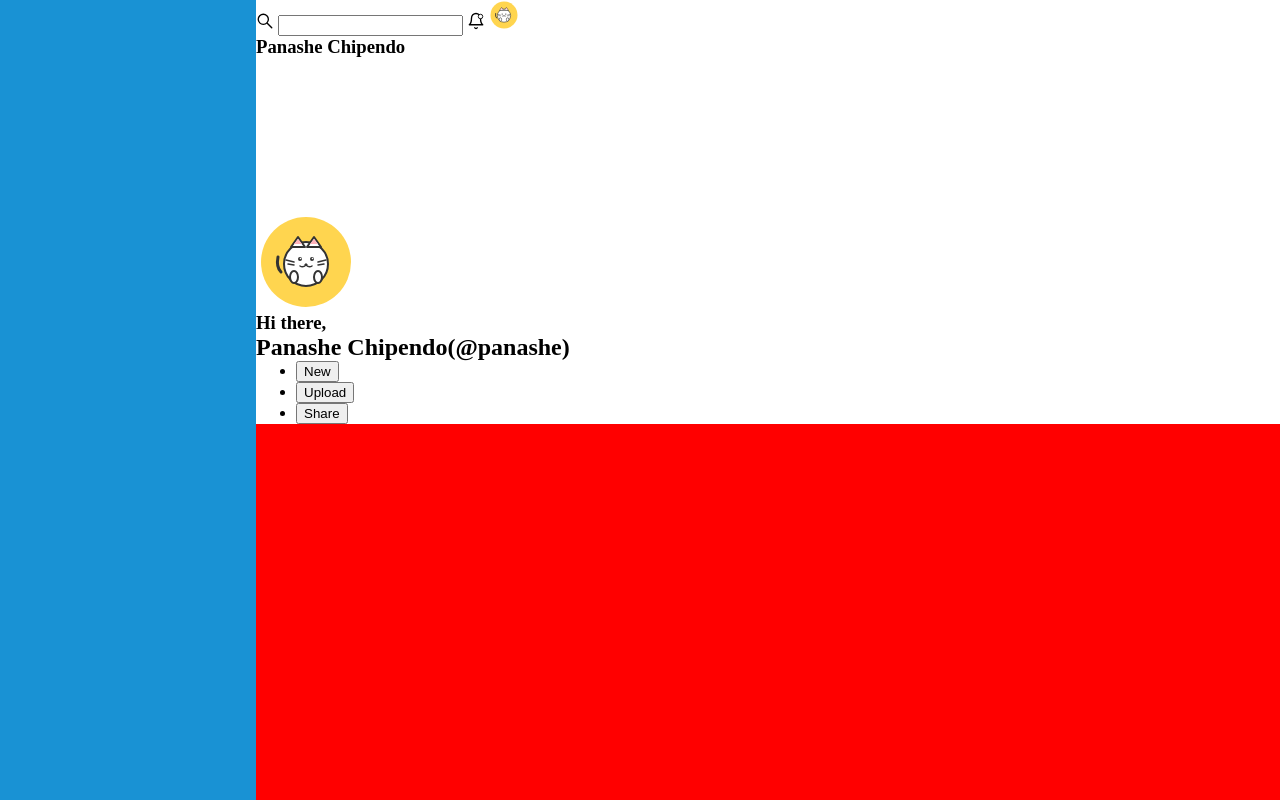
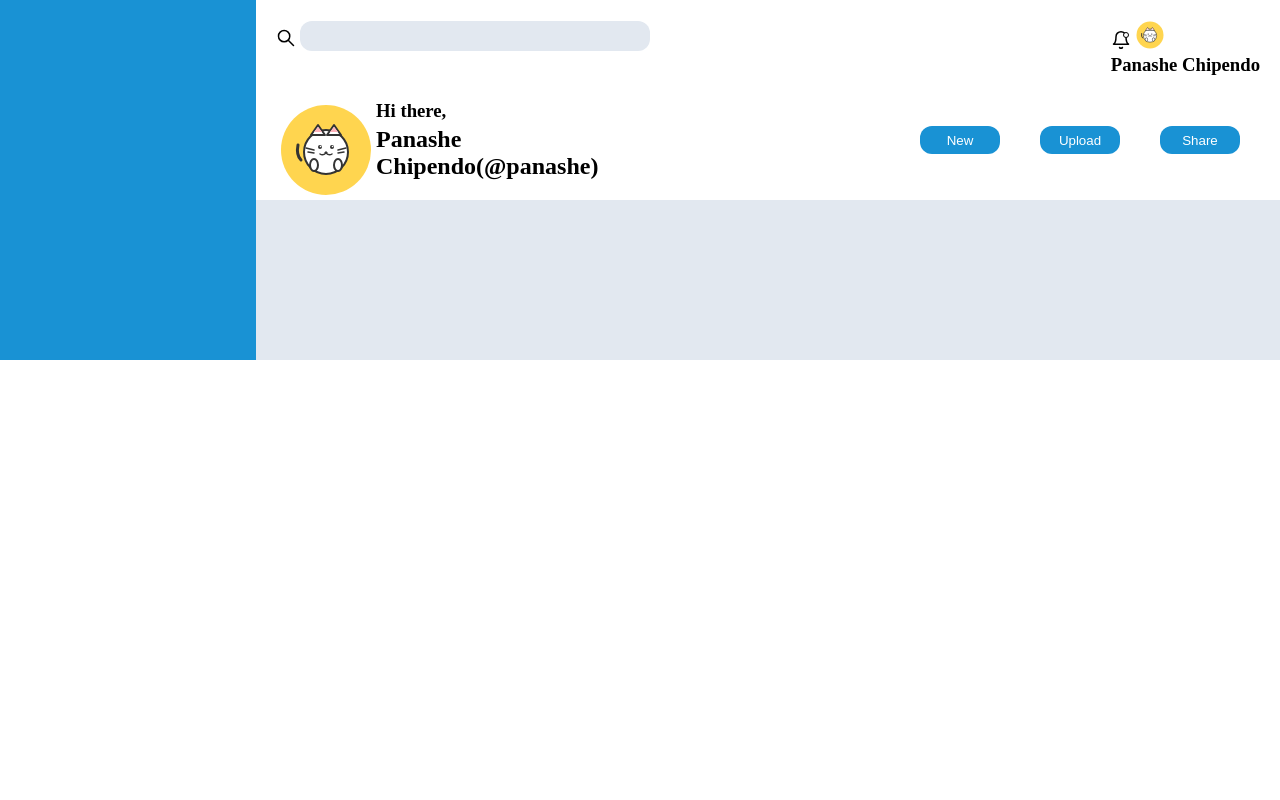
Before and after one commit to panashechipendo/TOP-Admin-Dashboard, a plain HTML site: page index.html in a window 1280 px wide. Shown: the top 800 px of the page. Drawn offline with Linux system fonts and the light colour scheme.

Commit message:
Styling Header Element

```diff
--- a/index.html
+++ b/index.html
@@ -9,19 +9,33 @@
     <div class="container">
       <div class="header">
         <div class="first">
-          <label for="search-bar"><img src="images/search_icon.svg" alt="search-icon" class="icon1"></label>
+          <div class="sear-area">
+            <label for="search-bar"
+              ><img
+                src="images/search_icon.svg"
+                alt="search-icon"
+                class="icon1"
+            /></label>
             <input type="search" id="search-bar" />
-          <a href=""><img src="images/notification_icon.svg" alt="notification-icon" class="icon1"></a>
-          <img src="images/cat_icon.svg" alt="user-icon" class="user-icon1">
+          </div>
+          <div class="user-inf">
+            <a href=""
+              ><img
+                src="images/notification_icon.svg"
+                alt="notification-icon"
+                class="icon2"
+            /></a>
+            <img src="images/cat_icon.svg" alt="user-icon" class="user-icon1" />
             <h3>Panashe Chipendo</h3>
+          </div>
         </div>
         <div class="second">
           <div class="name">
-                <img src="images/cat_icon.svg" alt="user-icon" class="user-icon2">
+            <img src="images/cat_icon.svg" alt="user-icon" class="user-icon2" />
             <h3>Hi there,</h3>
             <h2>Panashe Chipendo(@panashe)</h2>
           </div>
-          <ul>
+          <ul class="links">
             <li><button>New</button></li>
             <li><button>Upload</button></li>
             <li><button>Share</button></li>
--- a/style.css
+++ b/style.css
@@ -6,17 +6,82 @@
 :root {
   --main-color: #1992d4;
   --sub-color: #facc15;
+  --2nd-color: #e2e8f0;
 }
 
 .container {
   display: grid;
-    grid-template: 1fr 4fr / 1fr 4fr;
+  grid-template: 200px 80% / 1fr 4fr;
 }
 
 .header {
   grid-area: 1 / 2 / 2 / 3;
   display: grid;
-    grid-template: 1fr 1fr / 1fr
+  grid-template: 50% 50% / 1fr;
+  margin: 20px;
+}
+
+.first {
+  display: flex;
+  justify-content: space-between;
+}
+
+/*.first input {
+  width: 150px;
+  height: 15px;
+} */
+
+.first input[type="search"] {
+  width: 350px;
+  border: none;
+  border-radius: 12px;
+  background-color: var(--2nd-color);
+  height: 30px;
+}
+
+.second {
+  display: flex;
+}
+
+.name {
+  display: grid;
+  grid-template: 1fr 2fr / 1fr 2fr;
+  justify-items: left;
+}
+
+.name h3 {
+  grid-area: 1 / 2 / 2 / 3;
+  text-align: left;
+}
+
+.name h2 {
+  grid-area: 2 / 2 / 3 / 3;
+}
+
+.name img {
+  grid-area: 1 / 1 / 3 / 2;
+}
+
+.second ul {
+  display: flex;
+  justify-content: flex-end;
+  width: 100%;
+}
+
+.second ul li {
+  list-style: none;
+  align-self: center;
+  padding: 10px;
+  margin: 10px;
+}
+
+.second ul li button {
+  color: white;
+  background-color: var(--main-color);
+  border: none;
+  border-radius: 12px;
+  width: 80px;
+  height: 28px;
 }
 
 .sidebar {
@@ -26,11 +91,16 @@
 
 .main-content {
   grid-area: 2 / 2 / 3 / 3;
-    background-color: red;
+  background-color: var(--2nd-color);
 }
 
 .icon1 {
-    height: 18px
+  height: 20px;
+  position: relative;
+  top: 8px;
+}
+.icon2 {
+  height: 20px;
 }
 
 .user-icon1 {
```
Lines whose indentation alone changed are shown as unchanged.
